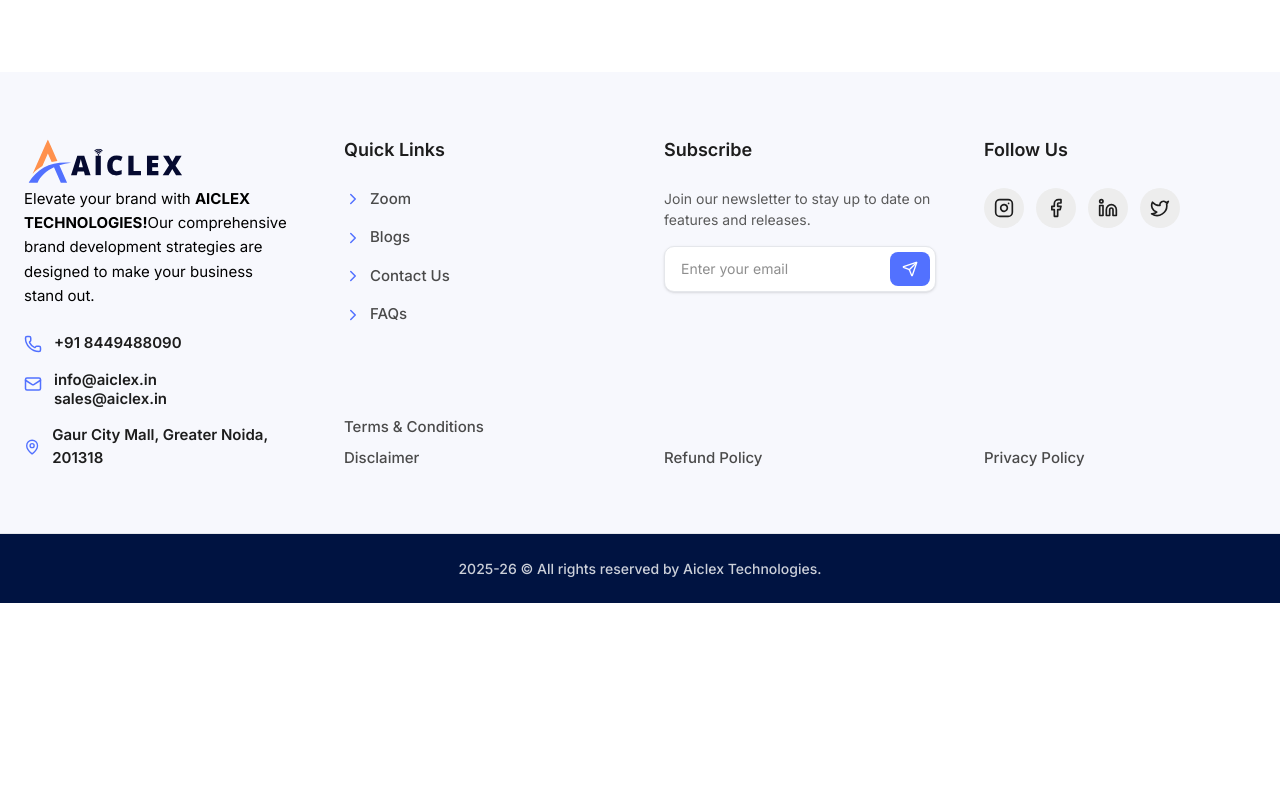
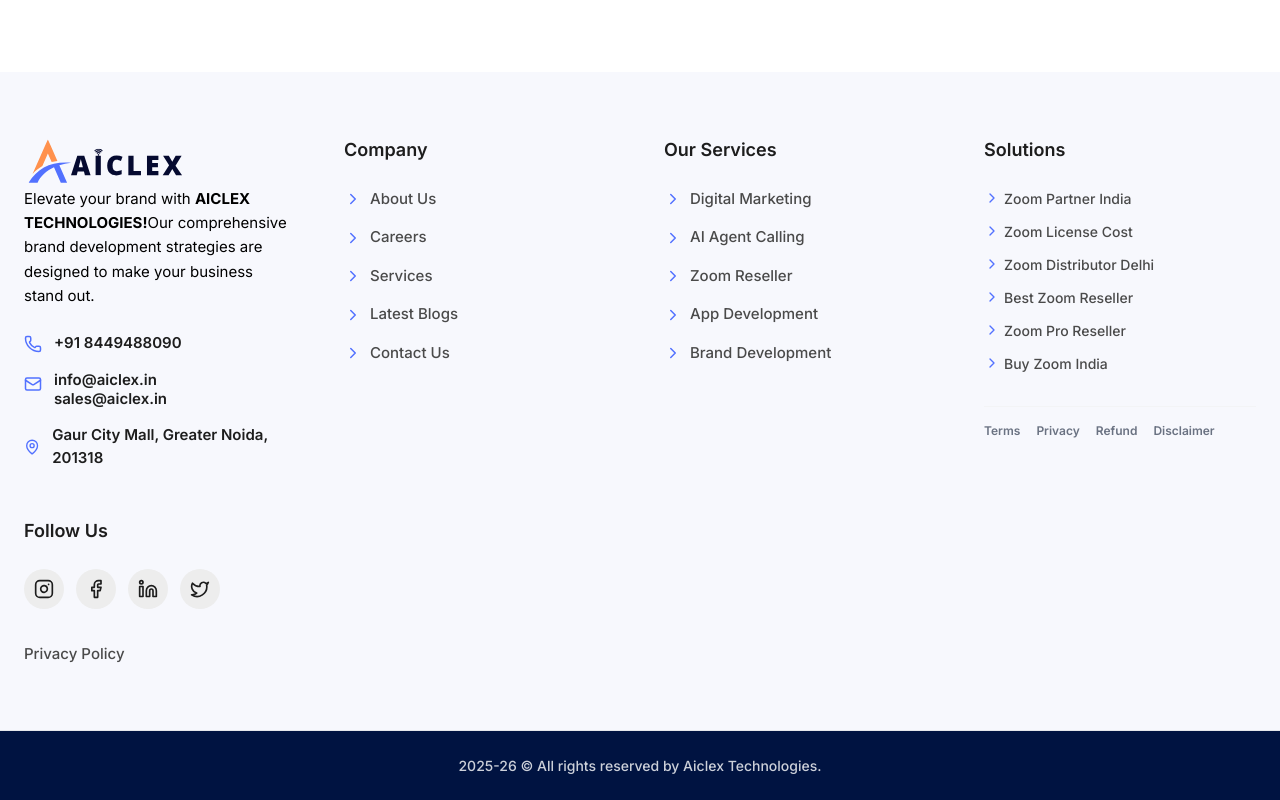
Before and after one commit to umeshkumar097/aiclex_web, a Next.js app: page /about in a window 1280 px wide. Shown: the part 3756-4556 px from the top of the page. Before the commit the page ends 4359 px from the top, so only its background shows below. Built offline with nearby package versions, Linux system fonts and the light colour scheme.

Commit message:
Comprehensive SEO indexing fix: robots.ts, global canonicals, prioritized sitemap, and expanded footer links

```diff
--- a/app/[slug]/page.tsx
+++ b/app/[slug]/page.tsx
@@ -27,6 +27,9 @@ export async function generateMetadata({ params }: Props): Promise<Metadata> {
   return {
     title: `${post.title} | AICLEX Blog`,
     description: description,
+    alternates: {
+      canonical: `/${slug}`,
+    },
     openGraph: {
       title: post.title,
       description: description,
--- a/app/career/[slug]/page.tsx
+++ b/app/career/[slug]/page.tsx
@@ -32,6 +32,9 @@ export async function generateMetadata({ params }: { params: Promise<{ slug: str
   return {
     title: `${job.title} | Careers at Aiclex Technologies`,
     description: description,
+    alternates: {
+      canonical: `/career/${slug}`,
+    },
     keywords: [job.title, job.department, "career", "job opening", "Aiclex Technologies", job.location],
     openGraph: {
       title: `${job.title} at Aiclex`,
--- a/app/layout.tsx
+++ b/app/layout.tsx
@@ -7,12 +7,27 @@ import GoogleAnalytics from "@/components/GoogleAnalytics";
 const inter = Inter({ subsets: ["latin"] });
 
 export const metadata: Metadata = {
+  metadataBase: new URL('https://aiclex.in'),
   title: {
     default: "AICLEX Technologies | Elevating Your Digital Presence",
     template: "%s | AICLEX Technologies"
   },
   description: "Official Zoom Reseller in India. AICLEX Technologies provides high-performance Digital Marketing, AI Agent Calling, and custom Software Development solutions.",
   keywords: ["Zoom Reseller In India", "Digital Marketing Agency", "AI Agent Calling", "App Development India", "AICLEX Technologies"],
+  alternates: {
+    canonical: '/',
+  },
+  robots: {
+    index: true,
+    follow: true,
+    googleBot: {
+      index: true,
+      follow: true,
+      'max-video-preview': -1,
+      'max-image-preview': 'large',
+      'max-snippet': -1,
+    },
+  },
   openGraph: {
     title: "AICLEX Technologies",
     description: "Official Zoom Reseller and AI Solutions Provider in India.",
--- /dev/null
+++ b/app/robots.ts
@@ -0,0 +1,12 @@
+import { MetadataRoute } from 'next'
+
+export default function robots(): MetadataRoute.Robots {
+  return {
+    rules: {
+      userAgent: '*',
+      allow: '/',
+      disallow: ['/api/', '/dashboard/'],
+    },
+    sitemap: 'https://aiclex.in/sitemap.xml',
+  }
+}
--- a/app/sitemap.ts
+++ b/app/sitemap.ts
@@ -23,12 +23,16 @@ export default async function sitemap(): Promise<MetadataRoute.Sitemap> {
     '/privacy-policy',
     '/refund-policy',
     '/disclaimer',
-  ].map((route) => ({
-    url: `${baseUrl}${route}`,
-    lastModified: new Date(),
-    changeFrequency: 'monthly' as const,
-    priority: route === '' ? 1 : 0.8,
-  }))
+  ].map((route) => {
+    // Core pages get 1.0 or 0.9 and daily frequency
+    const isCore = ['', '/about', '/contact', '/career', '/blog', '/faqs'].includes(route);
+    return {
+      url: `${baseUrl}${route}`,
+      lastModified: new Date(),
+      changeFrequency: (isCore ? 'daily' : 'monthly') as any,
+      priority: isCore ? (route === '' ? 1 : 0.9) : 0.8,
+    };
+  })
 
   // dynamic service routes
   const serviceRoutes = servicesData.map((service) => ({
@@ -63,12 +67,16 @@ export default async function sitemap(): Promise<MetadataRoute.Sitemap> {
   } catch (err) { console.error("Sitemap: Failed to fetch jobs", err) }
 
   // dynamic keyword solution routes
-  const solutionRoutes = zoomKeywordsSolutions.map((solution) => ({
-    url: `${baseUrl}/solutions/${solution.slug}`,
-    lastModified: new Date(),
-    changeFrequency: 'monthly' as const,
-    priority: 0.8,
-  }))
+  const solutionRoutes = zoomKeywordsSolutions.map((solution) => {
+    // Assuming solutions are generally important but not 'core' like homepage
+    const isHighPrioritySolution = ['zoom-info-alternatives', 'zoominfo-competitors'].includes(solution.slug); // Example of prioritizing specific solutions
+    return {
+      url: `${baseUrl}/solutions/${solution.slug}`,
+      lastModified: new Date(),
+      changeFrequency: (isHighPrioritySolution ? 'weekly' : 'monthly') as any,
+      priority: isHighPrioritySolution ? 0.9 : 0.8,
+    };
+  })
 
   return [...staticRoutes, ...serviceRoutes, ...blogRoutes, ...jobRoutes, ...solutionRoutes]
 }
--- a/app/solutions/[slug]/page.tsx
+++ b/app/solutions/[slug]/page.tsx
@@ -26,7 +26,7 @@ export async function generateMetadata({ params }: Props): Promise<Metadata> {
     description: data.description,
     keywords: [data.keyword, "Zoom Reseller India", "Zoom Partner", "AICLEX Technologies"],
     alternates: {
-       canonical: `https://aiclex.in/solutions/${slug}`
+       canonical: `/solutions/${slug}`
     }
   };
 }
--- a/components/Footer.tsx
+++ b/components/Footer.tsx
@@ -17,11 +17,29 @@ import Link from "next/link";
 import { useState, useEffect } from "react";
 
 export default function Footer() {
-  const quickLinks = [
-    { name: "Zoom", href: "/zoom" },
-    { name: "Blogs", href: "/blog" },
+  const companyLinks = [
+    { name: "About Us", href: "/about" },
+    { name: "Careers", href: "/career" },
+    { name: "Services", href: "/services" },
+    { name: "Latest Blogs", href: "/blog" },
     { name: "Contact Us", href: "/contact" },
-    { name: "FAQs", href: "/faqs" },
+  ];
+
+  const serviceLinks = [
+    { name: "Digital Marketing", href: "/services/digital-marketing" },
+    { name: "AI Agent Calling", href: "/services/ai-agent-calling" },
+    { name: "Zoom Reseller", href: "/services/zoom-reseller" },
+    { name: "App Development", href: "/services/application-development" },
+    { name: "Brand Development", href: "/services/brand-development" },
+  ];
+
+  const solutionLinks = [
+    { name: "Zoom Partner India", href: "/solutions/zoom-partner-india" },
+    { name: "Zoom License Cost", href: "/solutions/zoom-license-cost-india" },
+    { name: "Zoom Distributor Delhi", href: "/solutions/zoom-distributor-delhi" },
+    { name: "Best Zoom Reseller", href: "/solutions/best-zoom-reseller-india" },
+    { name: "Zoom Pro Reseller", href: "/solutions/zoom-pro-reseller" },
+    { name: "Buy Zoom India", href: "/solutions/how-to-buy-zoom-subscription-india" },
   ];
 
   const [showButton, setShowButton] = useState(false);
@@ -76,71 +94,59 @@ export default function Footer() {
           </div>
         </div>
 
-        {/* --- COLUMN 2: QUICK LINKS + TERMS --- */}
-        <div className="flex flex-col h-full">
-          <div>
-            <h3 className="text-lg font-semibold mb-6">Quick Links</h3>
+        {/* --- COLUMN 2: COMPANY --- */}
+        <div className="flex flex-col">
+            <h3 className="text-lg font-semibold mb-6">Company</h3>
             <ul className="space-y-4 text-[15px] font-medium text-[#4A4A4A]">
-              {quickLinks.map((item, i) => (
+              {companyLinks.map((item, i) => (
                 <li key={i}>
                   <Link href={item.href} className="group flex items-center gap-2 transition-all">
-                    <ChevronRight
-                      size={18}
-                      className="text-[#5271FF] transition-all duration-300 group-hover:translate-x-1 group-hover:text-[#5271FF]"
-                    />
-                    <span className="relative transition-all duration-300 group-hover:text-[#5271FF] group-hover:translate-x-1">
-                      {item.name}
-                      <span className="absolute left-0 -bottom-1 h-[2px] bg-[#5271FF] w-0 rounded-md transition-all duration-300 group-hover:w-full" />
-                    </span>
+                    <ChevronRight size={18} className="text-[#5271FF]" />
+                    <span className="hover:text-[#5271FF] transition-colors">{item.name}</span>
                   </Link>
                 </li>
               ))}
             </ul>
-          </div>
-
-          {/* Terms moved to bottom of this column */}
-          <div className="mt-auto pt-8">
-            <div className="flex flex-col gap-2">
-              <Link href="/term-and-condition" className="text-[15px] font-medium text-[#4A4A4A] hover:text-[#5271FF] transition-colors">
-                 Terms & Conditions
-              </Link>
-              <Link href="/disclaimer" className="text-[15px] font-medium text-[#4A4A4A] hover:text-[#5271FF] transition-colors">
-                 Disclaimer
-              </Link>
-            </div>
-          </div>
         </div>
 
-        {/* --- COLUMN 3: SUBSCRIBE + REFUND --- */}
-        <div className="flex flex-col h-full">
-          <div>
-            <h3 className="text-lg font-semibold mb-6">Subscribe</h3>
-            <p className="text-[14px] text-[#5A5A5A] mb-4">
-              Join our newsletter to stay up to date on features and releases.
-            </p>
-            <form className="relative w-full max-w-sm">
-              <input
-                  type="email"
-                  placeholder="Enter your email"
-                  aria-label="Newsletter email"
-                  className="w-full bg-white border border-gray-200 text-sm rounded-lg pl-4 pr-12 py-3 outline-none focus:border-[#5271FF] focus:ring-1 focus:ring-[#5271FF] transition-all shadow-sm"
-              />
-              <button
-                  type="submit"
-                  aria-label="Subscribe to newsletter"
-                  className="absolute right-1.5 top-1.5 bottom-1.5 bg-[#5271FF] hover:bg-blue-700 text-white px-3 rounded-md transition-all flex items-center justify-center"
-              >
-                  <Send size={16} aria-hidden="true" />
-              </button>
-            </form>
-          </div>
+        {/* --- COLUMN 3: OUR SERVICES --- */}
+        <div className="flex flex-col">
+            <h3 className="text-lg font-semibold mb-6">Our Services</h3>
+            <ul className="space-y-4 text-[15px] font-medium text-[#4A4A4A]">
+              {serviceLinks.map((item, i) => (
+                <li key={i}>
+                  <Link href={item.href} className="group flex items-center gap-2 transition-all">
+                    <ChevronRight size={18} className="text-[#5271FF]" />
+                    <span className="hover:text-[#5271FF] transition-colors">{item.name}</span>
+                  </Link>
+                </li>
+              ))}
+            </ul>
+        </div>
 
-          {/* Refund moved to bottom of this column */}
-          <div className="mt-auto pt-8">
-            <Link href="/refund-policy" className="text-[15px] font-medium text-[#4A4A4A] hover:text-[#5271FF] transition-colors">
-               Refund Policy
-            </Link>
-          </div>
+        {/* --- COLUMN 4: SOLUTIONS --- */}
+        <div className="flex flex-col">
+            <h3 className="text-lg font-semibold mb-6">Solutions</h3>
+            <ul className="space-y-3 text-[14px] font-medium text-[#4A4A4A]">
+              {solutionLinks.map((item, i) => (
+                <li key={i}>
+                  <Link href={item.href} className="group flex items-center gap-1 transition-all">
+                    <ChevronRight size={16} className="text-[#5271FF]" />
+                    <span className="hover:text-[#5271FF] transition-colors">{item.name}</span>
+                  </Link>
+                </li>
+              ))}
+            </ul>
+
+            {/* Newsletter moved under Solutions or we can keep it elsewhere */}
+            <div className="mt-8 pt-4 border-t border-gray-100">
+               <div className="flex flex-wrap gap-x-4 gap-y-2">
+                  <Link href="/term-and-condition" className="text-xs font-semibold text-gray-500 hover:text-[#5271FF]">Terms</Link>
+                  <Link href="/privacy-policy" className="text-xs font-semibold text-gray-500 hover:text-[#5271FF]">Privacy</Link>
+                  <Link href="/refund-policy" className="text-xs font-semibold text-gray-500 hover:text-[#5271FF]">Refund</Link>
+                  <Link href="/disclaimer" className="text-xs font-semibold text-gray-500 hover:text-[#5271FF]">Disclaimer</Link>
+               </div>
+            </div>
         </div>
 
         {/* --- COLUMN 4: FOLLOW US + PRIVACY --- */}
```
